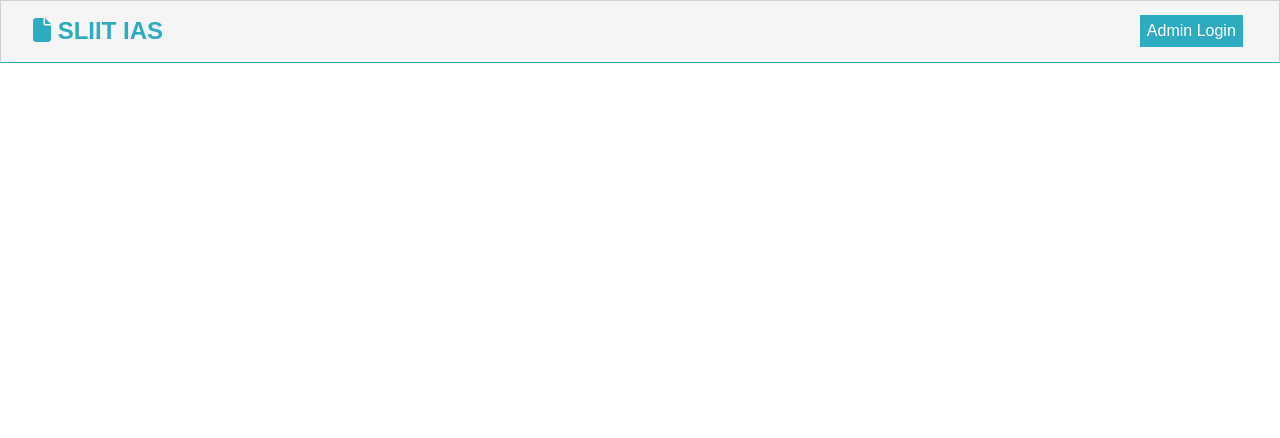
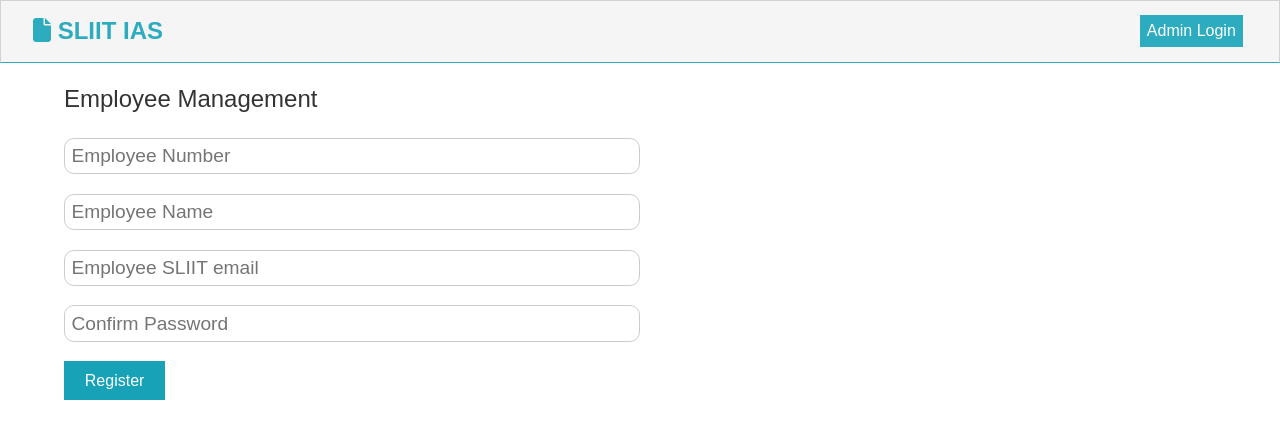
Before and after one commit to Fill-In-The-Blanks/InitialRepo, a React (Create React App) app in the folder frontend/: page /employeeManagement in a window 1280 px wide. Shown: the top 438 px of the page. Built offline with nearby package versions, Linux system fonts and the light colour scheme; no server answers.

Commit message:
Add Employee actions and 50%  of frontend UI

```diff
--- a/frontend/src/App.css
+++ b/frontend/src/App.css
@@ -36,12 +36,17 @@ img {
 
 /* Utilities */
 .container {
-  max-width: 1100px;
+  max-width: 1900px; /* 1100px */
   margin: auto;
   overflow: hidden;
   padding: 0 2rem;
-  margin-top: 6rem;
+  margin-top: 5rem; /* 6rem */
   margin-bottom: 3rem;
+}
+
+.container-margin-top-override {
+  margin-top: 0rem;
+  margin-bottom: 0rem;
 }
 
 /* Text Styles*/
@@ -49,6 +54,10 @@ img {
   font-size: 4rem;
   line-height: 1.2;
   margin-bottom: 1rem;
+}
+
+.center-text {
+  text-align: center;
 }
 
 .large {
@@ -130,7 +139,7 @@ img {
   display: inline-block;
   background: var(--light-color);
   color: #333;
-  padding: 0.4rem 1.3rem;
+  padding: 0.4rem 1.3rem; /* 0.4rem 1.3rem */
   font-size: 1rem;
   border: none;
   cursor: pointer;
@@ -207,6 +216,12 @@ img {
 
 .btn:hover {
   opacity: 0.8;
+}
+
+/* Link button design */
+.empManagement {
+  background: url('./img/background.png');
+  padding: 0.4rem 1.3rem;
 }
 
 .bg-light,
--- a/frontend/src/App.js
+++ b/frontend/src/App.js
@@ -9,7 +9,7 @@ import './App.css';
 import Navbar from './components/layout/Navbar';
 import Landing from './components/layout/Landing';
 import Login from './components/auth/Login';
-import AddEmployee from './components/employee/AddEmployee';
+import EmployeeManagement from './components/employee/EmployeeManagement';
 import Alert from './components/layout/Alert';
 import AdminDashboard from './components/dashboard/AdminDashboard';
 
@@ -24,12 +24,15 @@ import store from './store';
 const Contained = () => {
   return (
     <>
-      <section className='landing landing-modified'>
-        <section className='container'>
-          <Alert />
-          <Outlet />
-        </section>
+      {/* <section className='landing landing-modified'> */}
+      <section
+        className='container'
+        /* style={{ borderStyle: 'solid', borderColor: 'red' }} */
+      >
+        <Alert />
+        <Outlet />
       </section>
+      {/* </section> */}
     </>
   );
 };
@@ -53,7 +56,10 @@ const App = () => {
             {/* Encompassing the routes inside a contained route to move the elements towards the centre of the page */}
             <Route element={<Contained />}>
               <Route path='/login' element={<Login />} />
-              {/* <Route path='/addEmployee' element={<AddEmployee />} /> */}
+              <Route
+                path='/employeeManagement'
+                element={<EmployeeManagement />}
+              />
               <Route path='/adminDashboard' element={<AdminDashboard />} />
             </Route>
           </Routes>
--- /dev/null
+++ b/frontend/src/actions/employee.js
@@ -0,0 +1,23 @@
+import axios from 'axios';
+import { setAlert } from './alert';
+
+export const addEmployee = (formData) => async (dispatch) => {
+  try {
+    const config = {
+      headers: {
+        'Content-Type': 'application/json',
+      },
+    };
+
+    const res = await axios.post('/api/employee', formData, config);
+
+    dispatch(setAlert('Employee added', 'success'));
+
+    /* history.push('/adminDashboard'); */
+  } catch (err) {
+    const errors = err.response.data.errors;
+    if (errors) {
+      errors.forEach((error) => dispatch(setAlert(error.msg, 'danger')));
+    }
+  }
+};
--- a/frontend/src/components/dashboard/AdminDashboard.js
+++ b/frontend/src/components/dashboard/AdminDashboard.js
@@ -1,7 +1,24 @@
-import React from 'react';
+import React, { Fragment } from 'react';
+import { Link } from 'react-router-dom';
 
 const AdminDashboard = () => {
-  return <div>Admin Dashboard Components</div>;
+  return (
+    <Fragment>
+      <h1 className='large text-primary center-text'>Hello admin name</h1>
+      <p className='lead center-text'>
+        {/* <i className='fas fa-user'></i> */} Let's get started
+      </p>
+      <p className='lead'>
+        {/* <i className='fas fa-user'></i> */} Managements
+      </p>
+      <Link className='btn btn-light my-1' to='/employeeManagement'>
+        Employee Management
+      </Link>
+      <Link className='btn empManagement' to='/employeeManagement'>
+        Test
+      </Link>
+    </Fragment>
+  );
 };
 
 export default AdminDashboard;
--- a/frontend/src/components/employee/AddEmployee.js
+++ /dev/null
@@ -1,46 +0,0 @@
-import React, { Fragment } from 'react'
-
-const AddEmployee = () => {
-  return (
-    <Fragment>
-        <section className="container">
-      <h1 className="large text-primary">Sign Up</h1>
-      <p className="lead"><i className="fas fa-user"></i> Create Your Account</p>
-      <form className="form" action="create-profile.html">
-        <div className="form-group">
-          <input type="text" placeholder="Name" name="name" required />
-        </div>
-        <div className="form-group">
-          <input type="email" placeholder="Email Address" name="email" />
-          <small className="form-text"
-            >This site uses Gravatar so if you want a profile image, use a
-            Gravatar email</small
-          >
-        </div>
-        <div className="form-group">
-          <input
-            type="password"
-            placeholder="Password"
-            name="password"
-            minLength="6"
-          />
-        </div>
-        <div className="form-group">
-          <input
-            type="password"
-            placeholder="Confirm Password"
-            name="password2"
-            minLength="6"
-          />
-        </div>
-        <input type="submit" className="btn btn-primary" value="Register" />
-      </form>
-      <p className="my-1">
-        Already have an account? <a href="login.html">Sign In</a>
-      </p>
-    </section>
-    </Fragment>
-  )
-}
-
-export default AddEmployee
--- /dev/null
+++ b/frontend/src/components/employee/EmployeeManagement.js
@@ -0,0 +1,88 @@
+import React, { Fragment, useState } from 'react';
+import { addEmployee } from '../../actions/employee';
+import { connect } from 'react-redux';
+import PropTypes from 'prop-types';
+
+const EmployeeManagement = ({ addEmployee }) => {
+  const [formData, setFormData] = useState({
+    empNo: '',
+    empName: '',
+    sliitEmail: '',
+    phone: '',
+    department: '',
+  });
+
+  const { empNo, empName, sliitEmail, phone, department } = formData;
+
+  const onChange = (e) =>
+    setFormData({ ...formData, [e.target.name]: e.target.value });
+
+  const onSubmit = (e) => {
+    e.preventDefault();
+    addEmployee(formData);
+  };
+
+  return (
+    <Fragment>
+      <section
+        className='container container-margin-top-override'
+        /* style={{ borderStyle: 'solid', borderColor: 'blue' }} */
+      >
+        {/* <h1 className='large text-primary'>Employee Management</h1> */}
+        <p className='lead'>
+          {/* <i className='fas fa-user'></i> */} Employee Management
+        </p>
+
+        <form className='form' onSubmit={(e) => onSubmit(e)}>
+          <div className='form-group'>
+            <input
+              type='text'
+              placeholder='Employee Number'
+              name='empNo'
+              value={empNo}
+              onChange={(e) => onChange(e)}
+              required
+            />
+          </div>
+
+          <div className='form-group'>
+            <input
+              type='text'
+              placeholder='Employee Name'
+              name='empName'
+              value={empName}
+              onChange={(e) => onChange(e)}
+            />
+          </div>
+
+          <div className='form-group'>
+            <input
+              type='email'
+              placeholder='Employee SLIIT email'
+              name='sliitEmail'
+              value={sliitEmail}
+              onChange={(e) => onChange(e)}
+              required
+            />
+          </div>
+
+          <div className='form-group'>
+            <input
+              type='password'
+              placeholder='Confirm Password'
+              name='password2'
+              minLength='6'
+            />
+          </div>
+          <input type='submit' className='btn btn-primary' value='Register' />
+        </form>
+      </section>
+    </Fragment>
+  );
+};
+
+EmployeeManagement.propTypes = {
+  addEmployee: PropTypes.func.isRequired,
+};
+
+export default connect(null, { addEmployee })(EmployeeManagement);
```
Also changed, not shown: frontend/src/reducers/employee.js (added), 2 other files (tests, documents, lock files or other folders).
